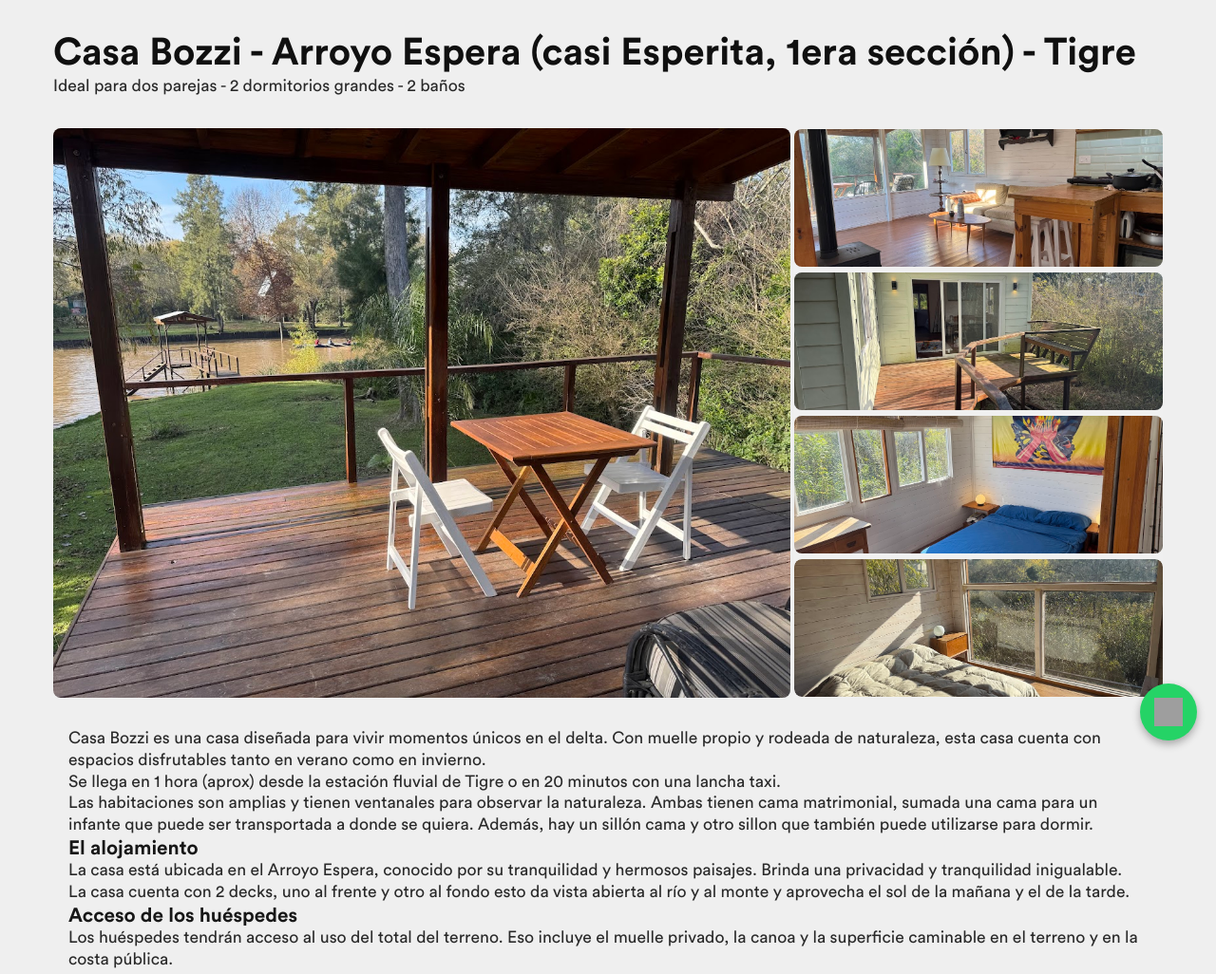
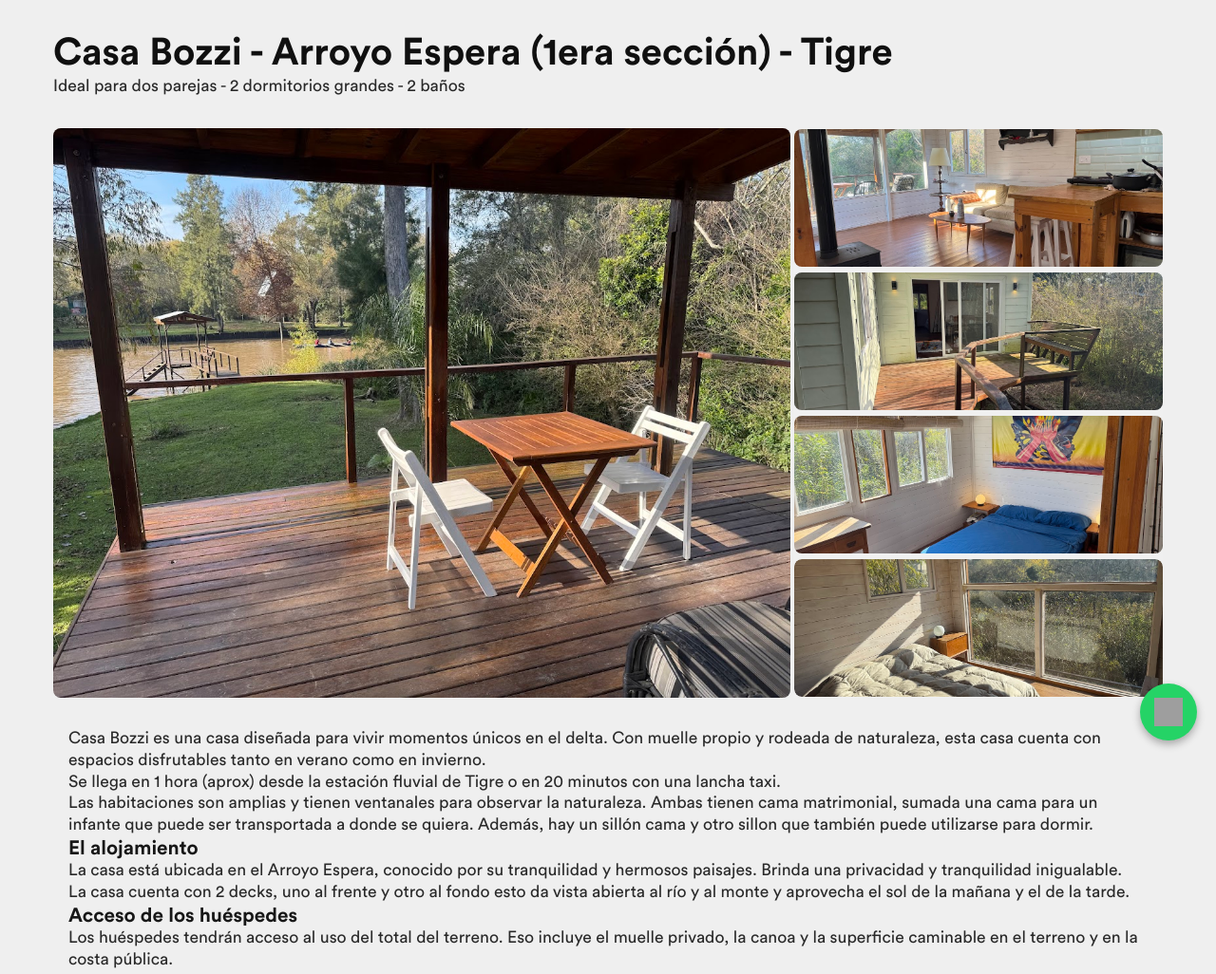
Before and after one commit to BrendaBurgoa/tigre, a plain HTML site: page index.html in a window 1280 px wide. Shown: the top 1026 px of the page at 95% size. Drawn offline with Linux system fonts and the light colour scheme; grey boxes are pictures that could not be loaded.

Commit message:
Update index.html

```diff
--- a/index.html
+++ b/index.html
@@ -47,7 +47,7 @@
         <div class="container">
             <div class="row">
                 <div class="col w-100 mt-2 mb-2">
-                    <h1>Casa Bozzi - Arroyo Espera (casi Esperita, 1era sección) - Tigre</h1>
+                    <h1>Casa Bozzi - Arroyo Espera (1era sección) - Tigre</h1>
                     <p>Ideal para dos parejas - 2 dormitorios grandes - 2 baños</p>
                 </div>
             </div>
```
